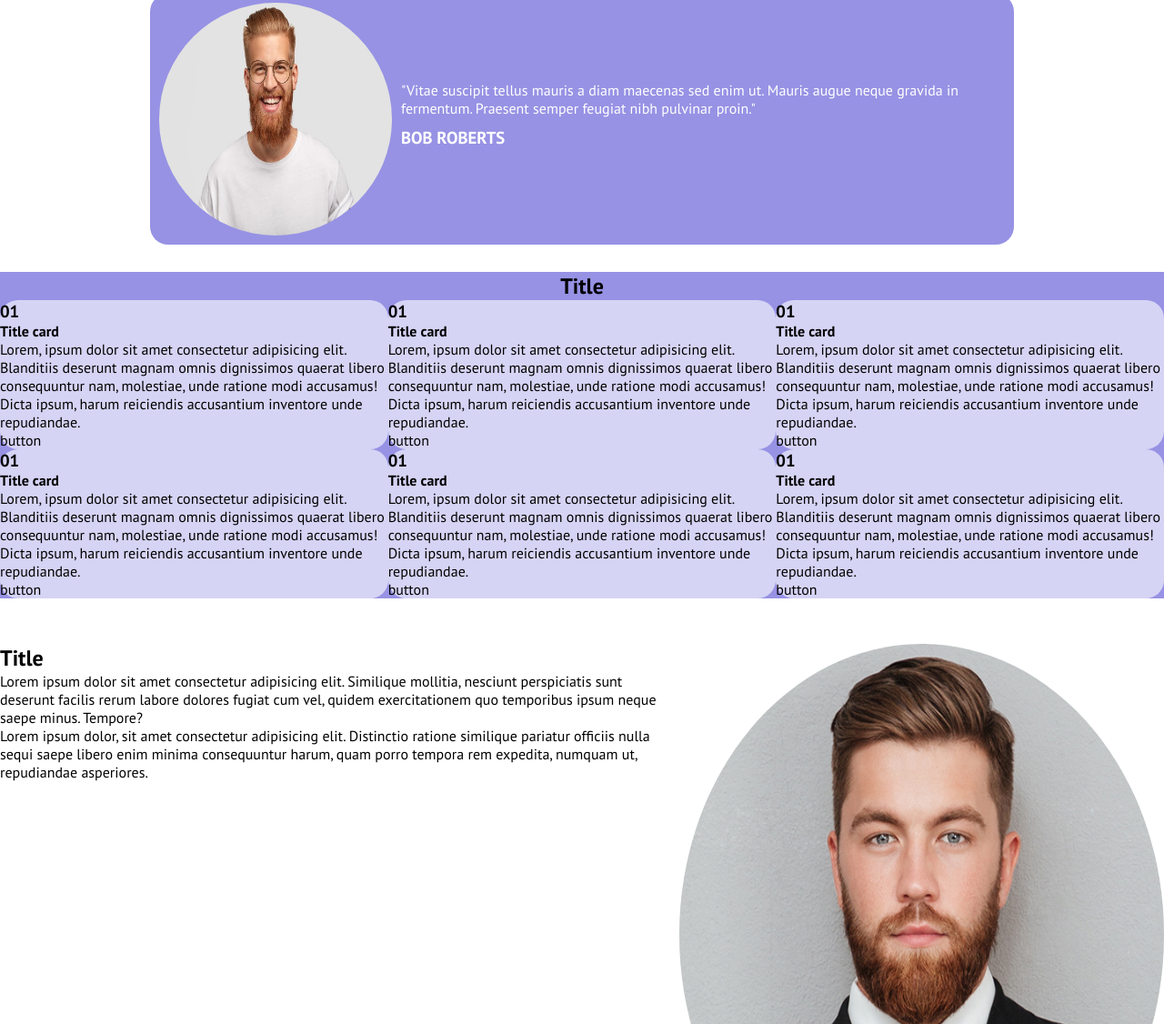
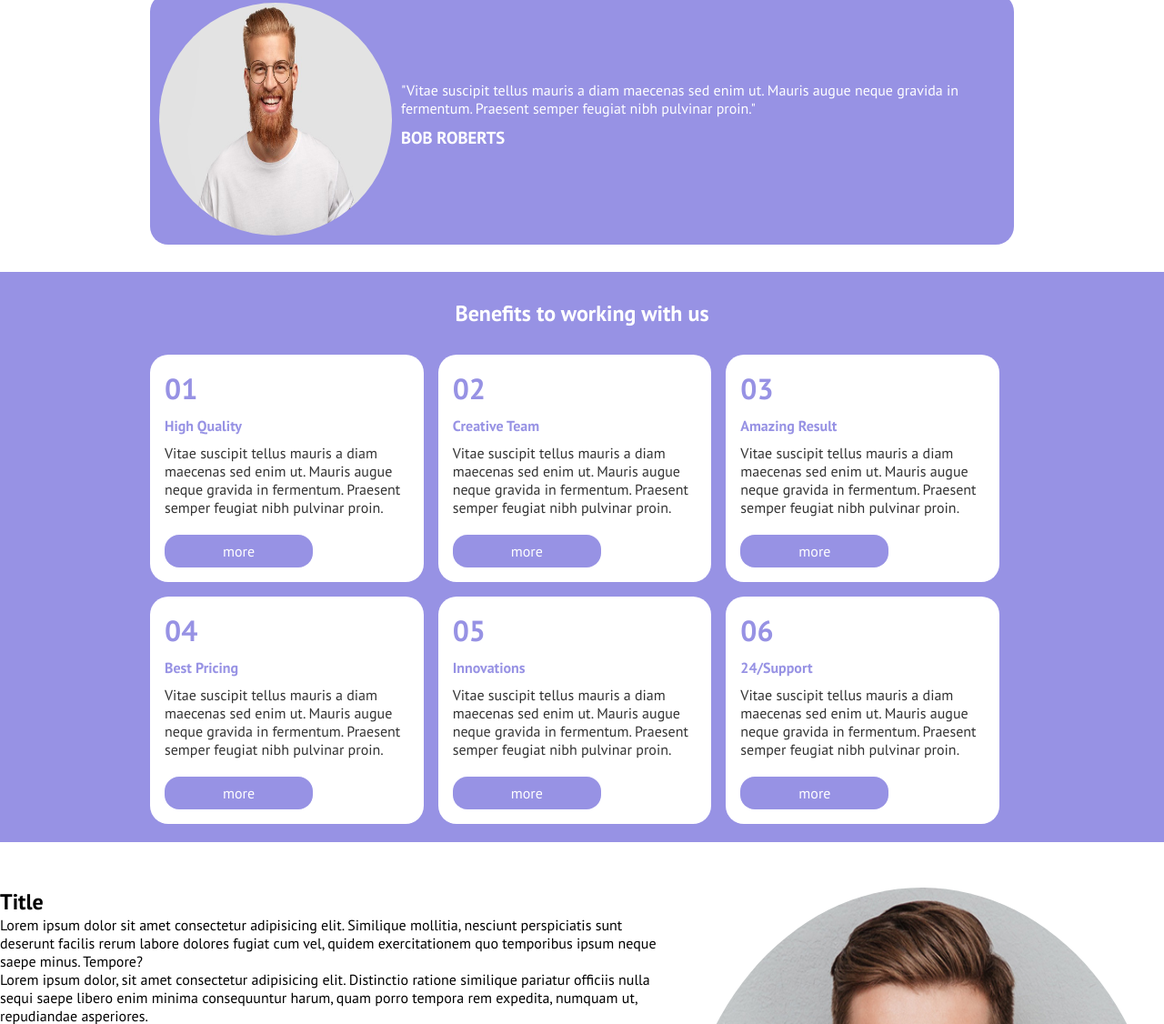
Before and after one commit to Baglio1683/htmlcss-responsive-layout, a plain HTML site: page index.html in a window 1280 px wide. Shown: the part 2661-3787 px from the top of the page at 91% size. Drawn offline with Linux system fonts and the light colour scheme; a web font is replaced by a local one.

Commit message:
add details section 4

```diff
--- a/css/style.css
+++ b/css/style.css
@@ -302,15 +302,58 @@ margin-bottom: 10px;
   text-align: center;
   background-color: #9792e4;
   margin-top: 30px;
+  color: #9792e4;
+  padding-bottom: 20px;
+  padding-top: 30px;
+
+}
+
+
+.cards-s4{
+
+
+  display: flex;
+  row-gap: 1rem;
+  flex-wrap: wrap;
 
 }
 
 .card-s4{
 
+  padding: 1rem;
+  width: 100%;
   text-align: left;
-  background-color: var(--secondary-col-light);
+  background-color: white;
    border-radius: 20px;
 }
+
+.card-s4 h3{
+
+ font-size: xx-large;
+
+}
+
+.section-4 h2{
+
+ margin-bottom: 30px;
+
+}
+
+.card-s4 h3 , .card-s4 h4 , .card-s4 p {
+
+margin-bottom: 10px;
+
+}
+
+.card-s4 span {
+
+display: inline-block;
+margin-top: 10px;
+
+}
+
+
+
 
 
 /* SETTING SECTION 5  */
@@ -416,17 +459,19 @@ margin-right: 10px;
 
 /* SETTING SECTION 4  */
 
+
+
+
 .cards-s4{
 
-  display: flex;
-  flex-wrap: wrap;
+ column-gap: 1rem;
 
 }
 
 
 .card-s4{
 
-  width: 50%;
+  width: calc(100% / 2 - 1rem);
 
 }
 
@@ -534,7 +579,7 @@ width: 50%;
 
 .card-s4{
 
-  width: calc(100% / 3);
+  width: calc(100% / 3 - 1rem);
 
 
 
@@ -655,3 +700,9 @@ background-color: var(--white-col);
   color: #9792e4;
 
 }
+
+.back-9792e4{
+
+ background-color: #9792e4;
+
+}
--- a/index.html
+++ b/index.html
@@ -233,7 +233,7 @@
                    </div>
                    <!-- End card 3 section 3  -->
 
-                   <!-- Start card 4 section 4  -->
+                   <!-- Start card 4 section 3  -->
                    <div class="card-s3">
 
 
@@ -249,6 +249,10 @@
                    </div>
                    <!-- End card 4 section 3  -->
 
+
+                </div>
+                <!-- End container section 3 -->
+
         </div>
          <!-- End Section 3  -->
 
@@ -261,61 +265,66 @@
         <!-- Star section 4  -->
         <div class="section-4">
 
-                  <h2>Title</h2>
+                <!-- Start container section 4  -->
+               <div class="container">
+
+                  <h2 class="text-white">Benefits to working with us</h2>
 
               <div class="cards-s4">
 
                  <div class="card-s4">
 
                     <h3>01</h3>
-                    <h4>Title card</h4>
-                    <p>Lorem, ipsum dolor sit amet consectetur adipisicing elit. Blanditiis deserunt magnam omnis dignissimos quaerat libero consequuntur nam, molestiae, unde ratione modi accusamus! Dicta ipsum, harum reiciendis accusantium inventore unde repudiandae.</p>
-                    <span>button</span
-                        >
+                    <h4>High Quality</h4>
+                    <p class="text-gray">Vitae suscipit tellus mauris a diam maecenas sed enim ut. Mauris augue neque gravida in fermentum. Praesent semper feugiat nibh pulvinar proin.</p>
+                    <span class="btn btn-long back-9792e4"><a href="" class="text-white no-line">more</a></span>
+
                 </div>
 
                 <div class="card-s4">
-                    <h3>01</h3>
-                    <h4>Title card</h4>
-                    <p>Lorem, ipsum dolor sit amet consectetur adipisicing elit. Blanditiis deserunt magnam omnis dignissimos quaerat libero consequuntur nam, molestiae, unde ratione modi accusamus! Dicta ipsum, harum reiciendis accusantium inventore unde repudiandae.</p>
-                    <span>button</span>
+                    <h3>02</h3>
+                    <h4>Creative Team</h4>
+                    <p class="text-gray">Vitae suscipit tellus mauris a diam maecenas sed enim ut. Mauris augue neque gravida in fermentum. Praesent semper feugiat nibh pulvinar proin.</p>
+                    <span class="btn btn-long back-9792e4"><a href="" class="text-white no-line">more</a></span>
                 </div>
 
                 <div class="card-s4">
 
-                    <h3>01</h3>
-                    <h4>Title card</h4>
-                    <p>Lorem, ipsum dolor sit amet consectetur adipisicing elit. Blanditiis deserunt magnam omnis dignissimos quaerat libero consequuntur nam, molestiae, unde ratione modi accusamus! Dicta ipsum, harum reiciendis accusantium inventore unde repudiandae.</p>
-                    <span>button</span>
+                    <h3>03</h3>
+                    <h4>Amazing Result</h4>
+                    <p class="text-gray">Vitae suscipit tellus mauris a diam maecenas sed enim ut. Mauris augue neque gravida in fermentum. Praesent semper feugiat nibh pulvinar proin.</p>
+                    <span class="btn btn-long back-9792e4"><a href="" class="text-white no-line">more</a></span>
 
                 </div>
 
                 <div class="card-s4">
 
-                    <h3>01</h3>
-                    <h4>Title card</h4>
-                    <p>Lorem, ipsum dolor sit amet consectetur adipisicing elit. Blanditiis deserunt magnam omnis dignissimos quaerat libero consequuntur nam, molestiae, unde ratione modi accusamus! Dicta ipsum, harum reiciendis accusantium inventore unde repudiandae.</p>
-                    <span>button</span>
+                    <h3>04</h3>
+                    <h4>Best Pricing</h4>
+                    <p class="text-gray">Vitae suscipit tellus mauris a diam maecenas sed enim ut. Mauris augue neque gravida in fermentum. Praesent semper feugiat nibh pulvinar proin.</p>
+                    <span class="btn btn-long back-9792e4"><a href="" class="text-white no-line">more</a></span>
 
                 </div>
 
                 <div class="card-s4">
 
-                    <h3>01</h3>
-                    <h4>Title card</h4>
-                    <p>Lorem, ipsum dolor sit amet consectetur adipisicing elit. Blanditiis deserunt magnam omnis dignissimos quaerat libero consequuntur nam, molestiae, unde ratione modi accusamus! Dicta ipsum, harum reiciendis accusantium inventore unde repudiandae.</p>
-                    <span>button</span>
+                    <h3>05</h3>
+                    <h4>Innovations</h4>
+                    <p class="text-gray">Vitae suscipit tellus mauris a diam maecenas sed enim ut. Mauris augue neque gravida in fermentum. Praesent semper feugiat nibh pulvinar proin.</p>
+                    <span class="btn btn-long back-9792e4"><a href="" class="text-white no-line">more</a></span>
 
                 </div>
 
                 <div class="card-s4">
 
-                    <h3>01</h3>
-                    <h4>Title card</h4>
-                    <p>Lorem, ipsum dolor sit amet consectetur adipisicing elit. Blanditiis deserunt magnam omnis dignissimos quaerat libero consequuntur nam, molestiae, unde ratione modi accusamus! Dicta ipsum, harum reiciendis accusantium inventore unde repudiandae.</p>
-                    <span>button</span>
+                    <h3>06</h3>
+                    <h4>24/Support</h4>
+                    <p class="text-gray">Vitae suscipit tellus mauris a diam maecenas sed enim ut. Mauris augue neque gravida in fermentum. Praesent semper feugiat nibh pulvinar proin.</p>
+                    <span class="btn btn-long back-9792e4"><a href="" class="text-white no-line">more</a></span>
 
                 </div>
+
+
 
             </div>
            <!-- End div cards section 4 -->
```
Lines whose indentation alone changed are shown as unchanged.
